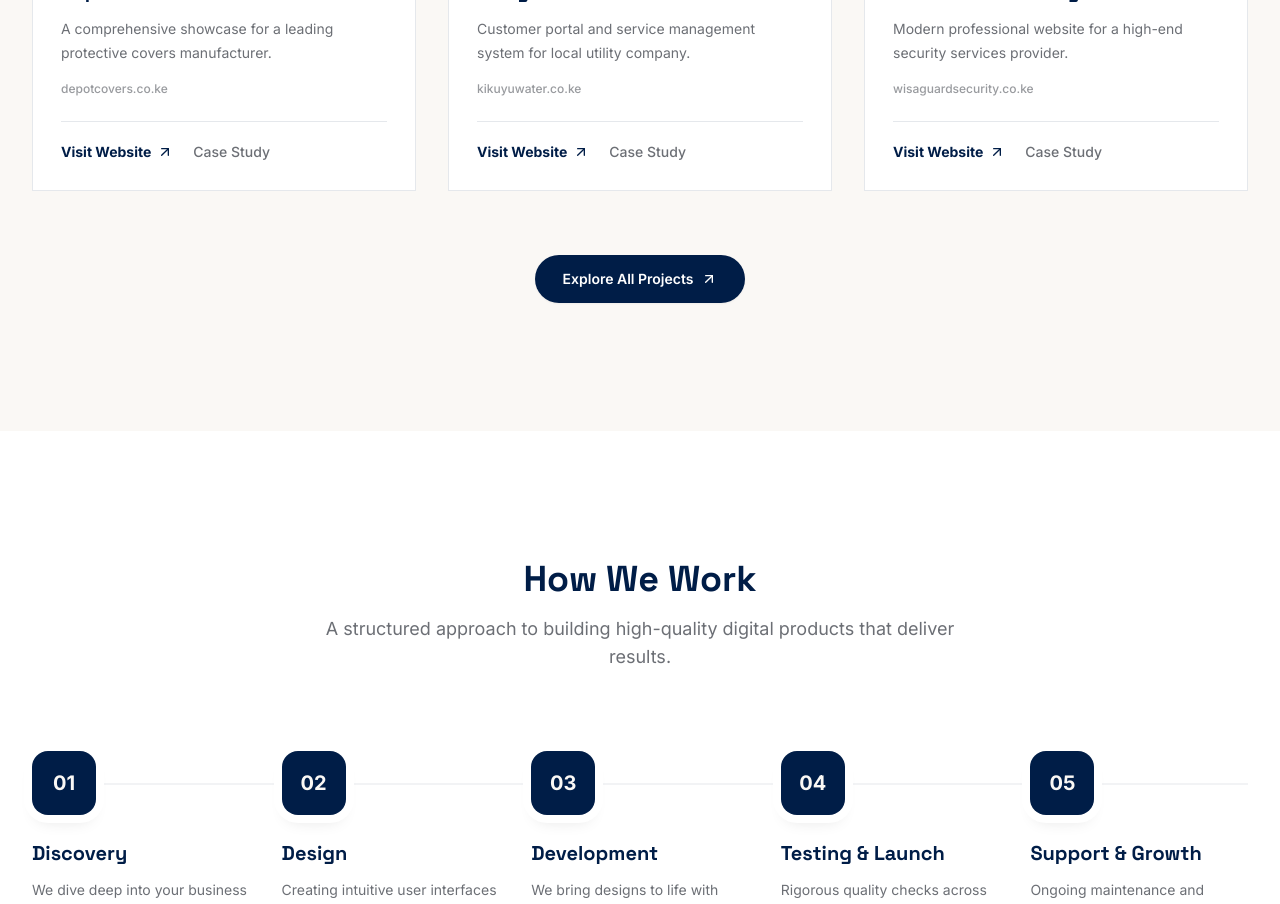
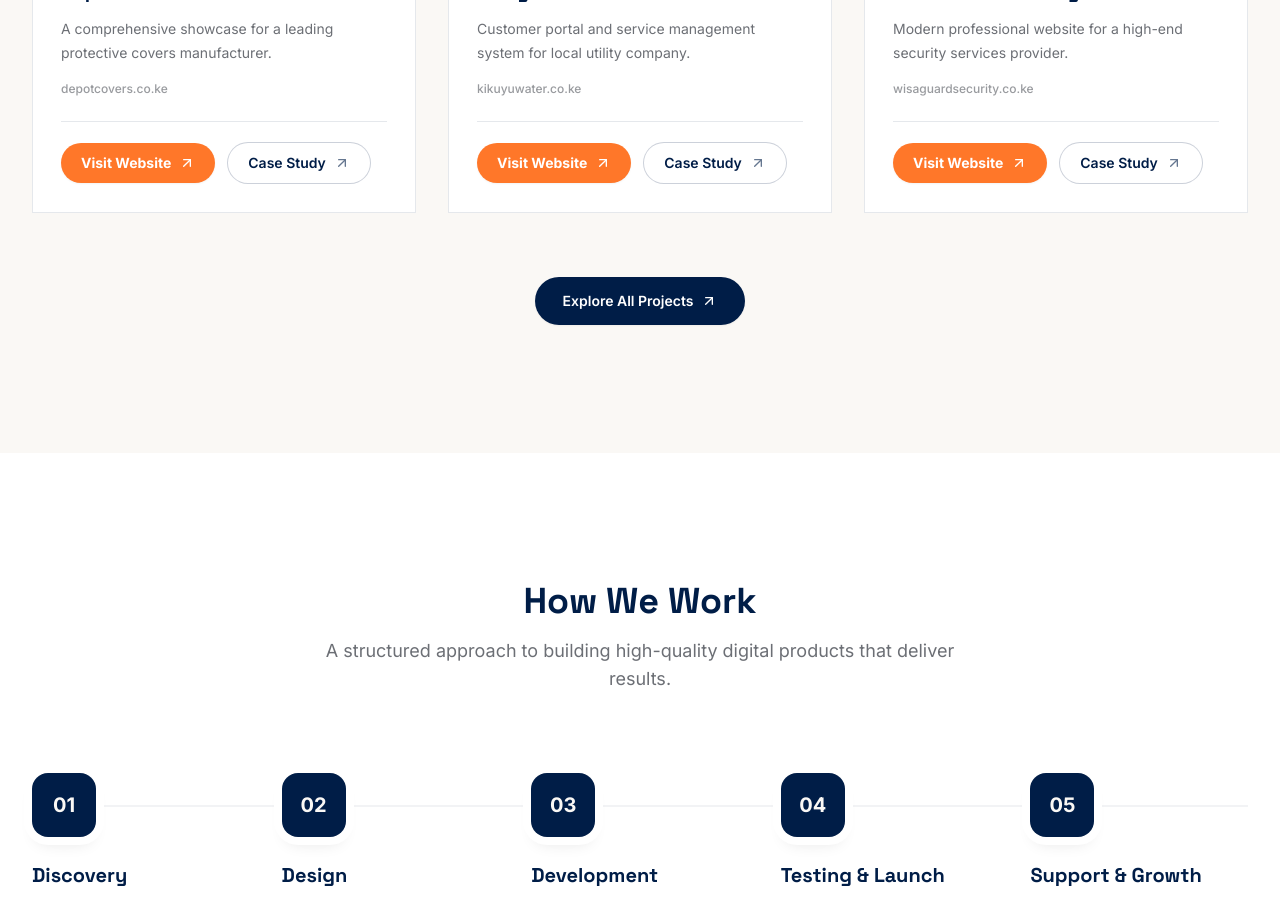
Before and after one commit to peterrobert/leadforgekenya, a React (Vite) app: page / in a window 1280 px wide. Shown: the part 2460-3364 px from the top of the page. Built offline with nearby package versions, Linux system fonts and the light colour scheme.

Commit message:
Create a button

```diff
--- a/src/components/Index/FeaturedWork.tsx
+++ b/src/components/Index/FeaturedWork.tsx
@@ -117,13 +117,13 @@ const FeaturedWork = () => {
                 )}
 
                 {/* Actions */}
-                <div className="mt-6 flex items-center gap-5 border-t border-forge-navy/10 pt-5">
+                <div className="mt-6 flex items-center gap-3 border-t border-forge-navy/10 pt-5">
                   {project.website_url && (
                     <a
                       href={project.website_url}
                       target="_blank"
                       rel="noopener noreferrer"
-                      className="inline-flex items-center gap-1.5 text-sm font-bold text-forge-navy transition-colors hover:text-forge-orange"
+                      className="group inline-flex items-center gap-2 rounded-full bg-forge-orange px-5 py-2.5 text-sm font-bold text-white shadow-sm transition-all duration-200 hover:-translate-y-0.5 hover:bg-forge-navy hover:shadow-md"
                     >
                       Visit Website
                       <ArrowUpRight className="h-4 w-4 transition-transform duration-200 group-hover:translate-x-0.5 group-hover:-translate-y-0.5" />
@@ -132,9 +132,10 @@ const FeaturedWork = () => {
 
                   <Link
                     to="/portfolio"
-                    className="inline-flex items-center gap-1.5 text-sm font-medium text-forge-gray transition-colors hover:text-forge-navy"
+                    className="group inline-flex items-center gap-2 rounded-full border border-forge-navy/20 bg-white px-5 py-2.5 text-sm font-semibold text-forge-navy transition-all duration-200 hover:-translate-y-0.5 hover:border-forge-navy hover:bg-forge-navy hover:text-white hover:shadow-sm"
                   >
                     Case Study
+                    <ArrowUpRight className="h-4 w-4 opacity-60 transition-all duration-200 group-hover:translate-x-0.5 group-hover:-translate-y-0.5 group-hover:opacity-100" />
                   </Link>
                 </div>
               </div>
```
